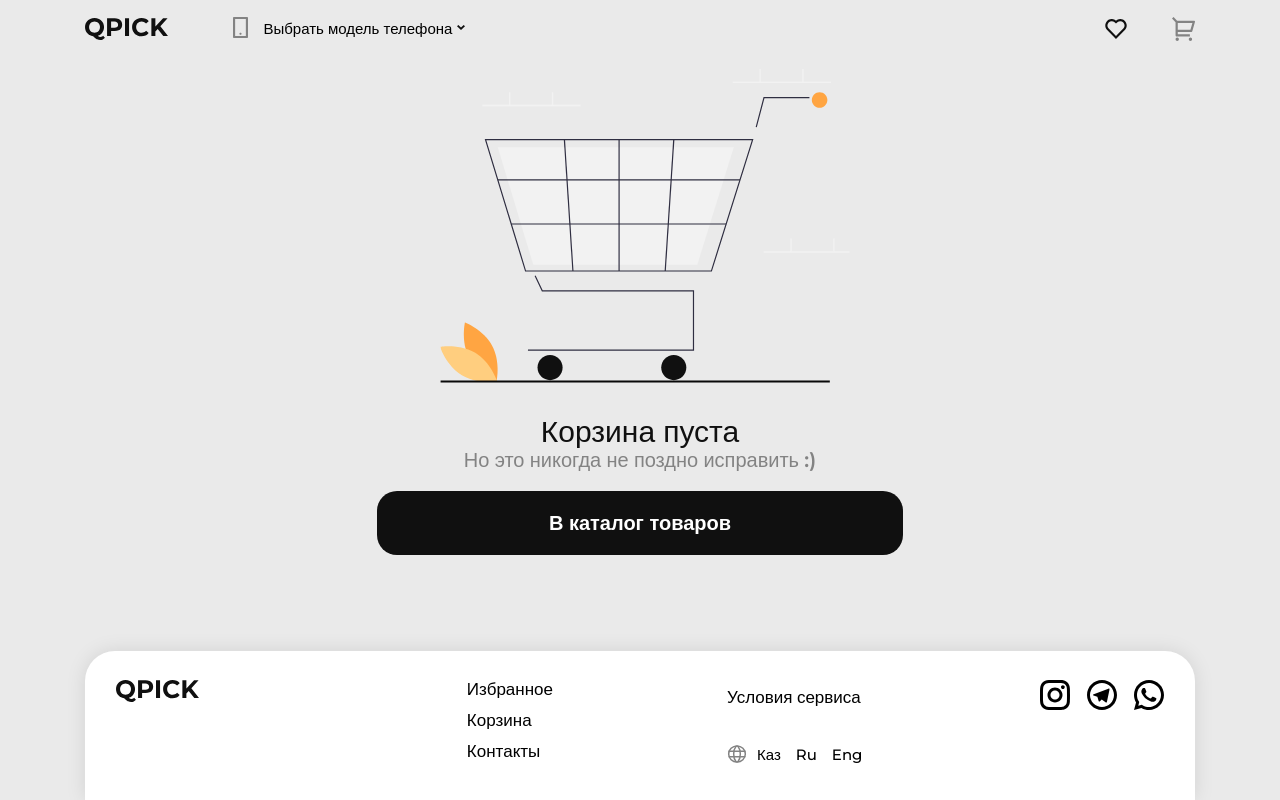
After one commit to Brewery-Code/istore-qpick, a Django app: page /basket/ in a window 1280 px wide. The commit adds this page. Run offline with Django 5.2, Linux system fonts and the light colour scheme.

Commit message:
Add basket page

```diff
--- a/istore/core/static/core/css/main.css
+++ b/istore/core/static/core/css/main.css
@@ -1140,4 +1140,44 @@ main {
     max-width: 315px;
     max-height: 147px;
   }
+}
+.basket__basket-img {
+  padding: 0 0 0 10px;
+}
+.basket__basket-img p {
+  text-align: center;
+}
+.basket__title {
+  margin: 30px 0 0 0;
+  font-weight: 500;
+  font-size: 30px;
+  line-height: 37px;
+  color: rgb(16, 16, 16);
+  text-align: center;
+}
+.basket__subtitle {
+  font-weight: 400;
+  font-size: 20px;
+  line-height: 1px;
+  color: rgb(131, 131, 131);
+  text-align: center;
+  margin: 10px 0 0 0;
+}
+.basket__subtitle span {
+  font-weight: 600;
+}
+.basket__back-button {
+  display: block;
+  margin: 30px auto 0 auto;
+  padding: 20px 172px;
+  color: rgb(255, 255, 255);
+  font-weight: 600;
+  font-size: 20px;
+  line-height: 24px;
+  background-color: rgb(16, 16, 16);
+  border-radius: 20px;
+  transition: all 0.3s ease;
+}
+.basket__back-button:hover {
+  transform: scale(1.2);
 }/*# sourceMappingURL=main.css.map */
--- /dev/null
+++ b/istore/core/static/core/scss/components/_basket.scss
@@ -0,0 +1,52 @@
+.basket {
+
+    &__body {}
+
+    &__basket-img {
+        padding: 0 0 0 10px;
+
+        p {
+            text-align: center;
+        }
+    }
+
+    &__title {
+        margin: 30px 0 0 0;
+        font-weight: 500;
+        font-size: 30px;
+        line-height: 37px;
+        color: rgb(16, 16, 16);
+        text-align: center;
+    }
+
+    &__subtitle {
+        font-weight: 400;
+        font-size: 20px;
+        line-height: 1px;
+        color: rgb(131, 131, 131);
+        text-align: center;
+        margin: 10px 0 0 0;
+
+        span {
+            font-weight: 600;
+        }
+    }
+
+    &__back-button {
+        display: block;
+        margin: 30px auto 0 auto;
+        padding: 20px 172px;
+        color: rgb(255, 255, 255);
+        font-weight: 600;
+        font-size: 20px;
+        line-height: 24px;
+        background-color: rgb(16, 16, 16);
+        border-radius: 20px;
+
+        transition: all 0.3s ease;
+
+        &:hover {
+            transform: scale(1.2);
+        }
+    }
+}
--- a/istore/core/static/core/scss/main.scss
+++ b/istore/core/static/core/scss/main.scss
@@ -11,3 +11,4 @@
 @import "./components/product";
 @import "./components/about-page";
 @import "./components/contact-page";
+@import "./components/basket";
--- a/istore/core/templates/base.html
+++ b/istore/core/templates/base.html
@@ -112,10 +112,12 @@
                         </nav>
                     </div>
                     <div class="header-container__right-content right-content">
-                        <a href="" class="right-content__img"><img src="{% static 'core/images/like.svg' %}" alt=""
-                                width="22px" height="20px"></a>
-                        <a href="" class="right-content__img"><img src="{% static 'core/images/basket-icon.svg' %}"
-                                alt=""></a>
+                        <a href="" class="right-content__img">
+                            <img src="{% static 'core/images/like.svg' %}" alt="" width="22px" height="20px">
+                        </a>
+                        <a href="{% url 'basket' %}" class="right-content__img">
+                            <img src="{% static 'core/images/basket-icon.svg' %}" alt="">
+                        </a>
                         <button class="right-content__burger-btn">
                             <span class="right-content__burger-item"></span>
                             <span class="right-content__burger-item"></span>
@@ -156,7 +158,7 @@
 
                             <ul class="footer-content__menu">
                                 <li><a class="footer-content__menu-item" href="{% url 'selected' %}">Избранное</a></li>
-                                <li><a class="footer-content__menu-item" href="{% url 'cart' %}">Корзина</a></li>
+                                <li><a class="footer-content__menu-item" href="{% url 'basket' %}">Корзина</a></li>
                                 <li><a class="footer-content__menu-item" href="{% url 'contact' %}">Контакты</a></li>
                             </ul>
 
--- /dev/null
+++ b/istore/core/templates/core/basket.html
@@ -0,0 +1,16 @@
+{% extends 'base.html' %}
+{% block main %}
+{% load static %}
+<section class="basket">
+    <div class="container">
+        <div class="basket__body">
+            <div class="basket__basket-img">
+                <p><img width="410" height="315" src="{% static 'core/images/basket-background.svg' %}" alt="basket-img"></p>
+            </div>
+            <div class="basket__title">Корзина пуста</div>
+            <div class="basket__subtitle">Но это никогда не поздно исправить <span>:)</span></div>
+            <a href="{% url 'home' %}"><button class="basket__back-button">В каталог товаров</button></a>
+        </div>
+    </div>
+</section>
+{% endblock %}
--- a/istore/core/urls.py
+++ b/istore/core/urls.py
@@ -6,7 +6,7 @@ urlpatterns = [
     path('', views.index, name='home'), #127.0.0.1:8000/
     path('about/', views.about, name='about'), #127.0.0.1:8000/about
     path('contact/', views.contact, name='contact'), #127.0.0.1:8000/contact
-    path('cart/', views.cart, name='cart'), #127.0.0.1:8000/
+    path('basket/', views.cart, name='basket'), #127.0.0.1:8000/
     path('selected/', views.selected, name='selected'), #127.0.0.1:8000/selected
     path('product/<slug:product_slug>', views.show_product, name='product')
 ]
--- a/istore/core/views.py
+++ b/istore/core/views.py
@@ -29,7 +29,7 @@ def contact(request):
 
 
 def cart(request):
-    return HttpResponse("Cart page")
+    return render(request, 'core/basket.html')
 
 
 def selected(request):
```
Also changed, not shown: istore/core/static/core/images/basket-background.svg (added), 1 other file.
